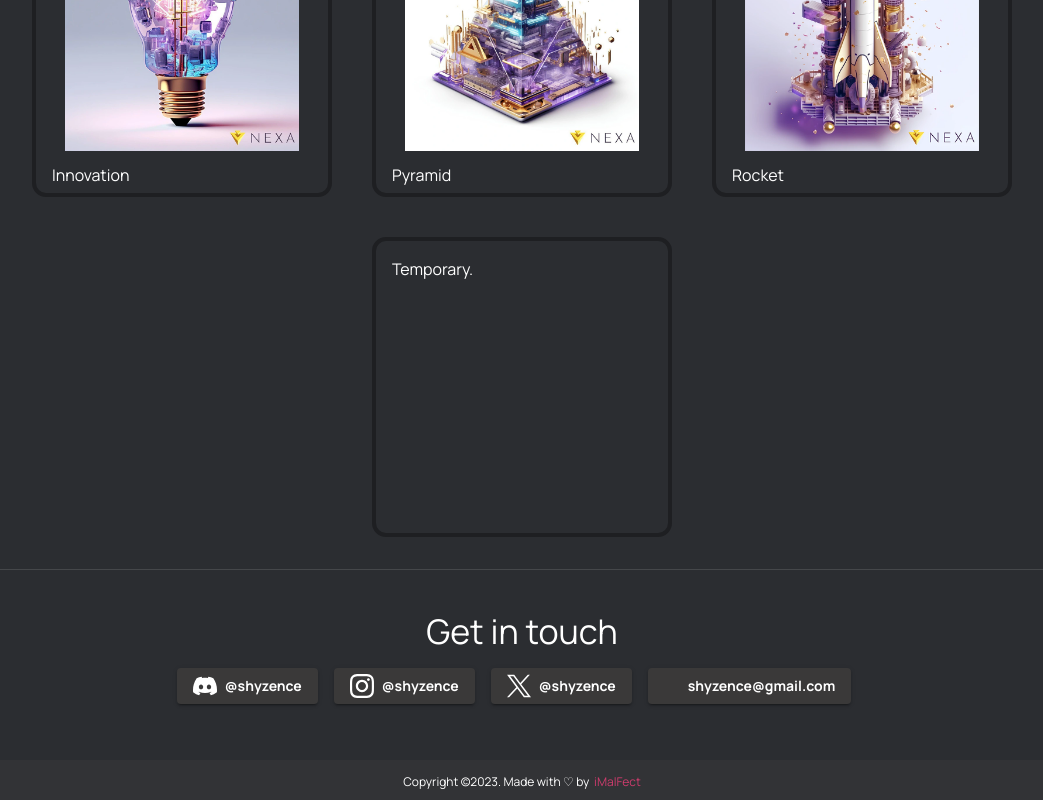
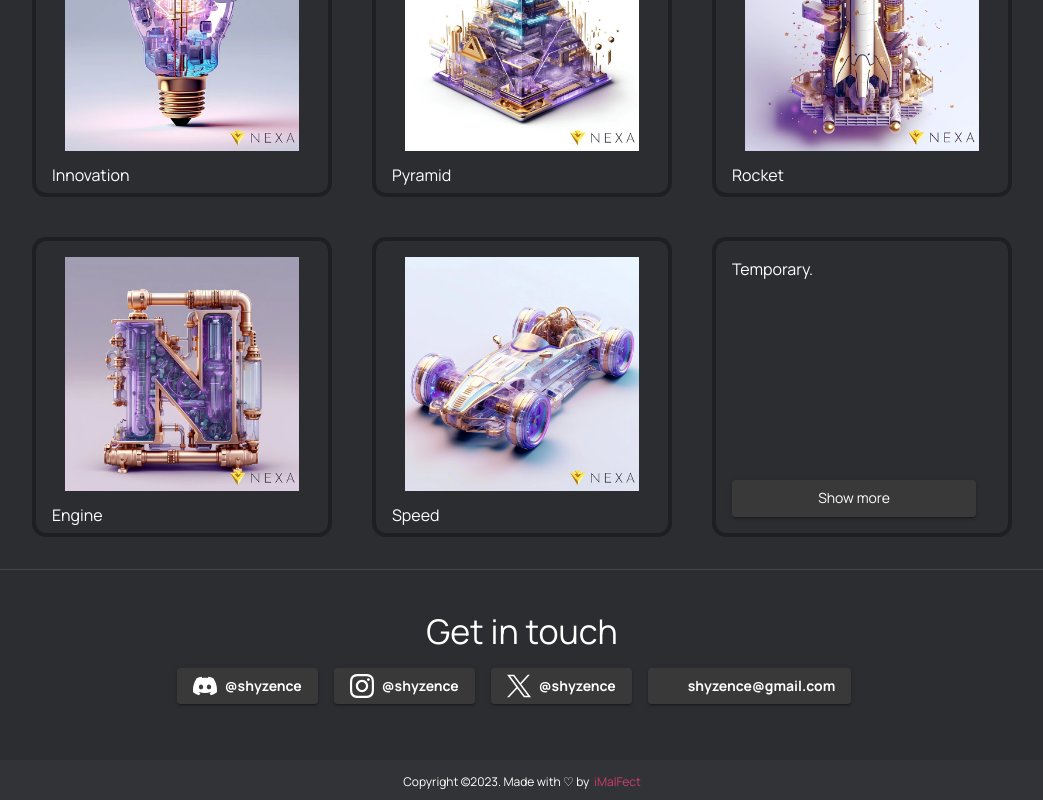
Before and after one commit to imalfect/shyzence-portfolio, a React (Vite) app: page / in a window 1280 px wide. Shown: the part 3238-4038 px from the top of the page, without its empty margins (118-1161 px from the left). Built offline with nearby package versions, Linux system fonts and the light colour scheme; some icons are missing.

Commit message:
Update collections.js

```diff
--- a/src/collections.js
+++ b/src/collections.js
@@ -38,7 +38,9 @@ import encircles5 from "./assets/projects/encirclesNFTs/Encircles_5_600.webp";
 import encircles6 from "./assets/projects/encirclesNFTs/Encircles_6_600.webp";
 import nexa_innovation from "./assets/projects/nexa_assets/nexa_innovation.webp";
 import nexa_pyramid from "./assets/projects/nexa_assets/nexa_pyramid.webp";
-import nexa_rocket from "./assets/projects/nexa_assets/nexa_rocket.webp"
+import nexa_rocket from "./assets/projects/nexa_assets/nexa_rocket.webp";
+import nexa_engine from "./assets/projects/nexa_assets/nexa_engine.webp";
+import nexa_speed from "./assets/projects/nexa_assets/nexa_speed.webp"
 // TOKEN DESIGNS
 const tokenDesignsCollection = {
   name: "Token / Logo Designs",
@@ -111,6 +113,8 @@ const encirclesNFTsCollection = {
         { img: nexa_innovation, title: "Innovation" },
         { img: nexa_pyramid, title: "Pyramid" },
         { img: nexa_rocket, title: "Rocket" },
+        { img: nexa_engine, title: "Engine" },
+        { img: nexa_speed, title: "Speed" },
       ]
     }
 export const collections = [
```
